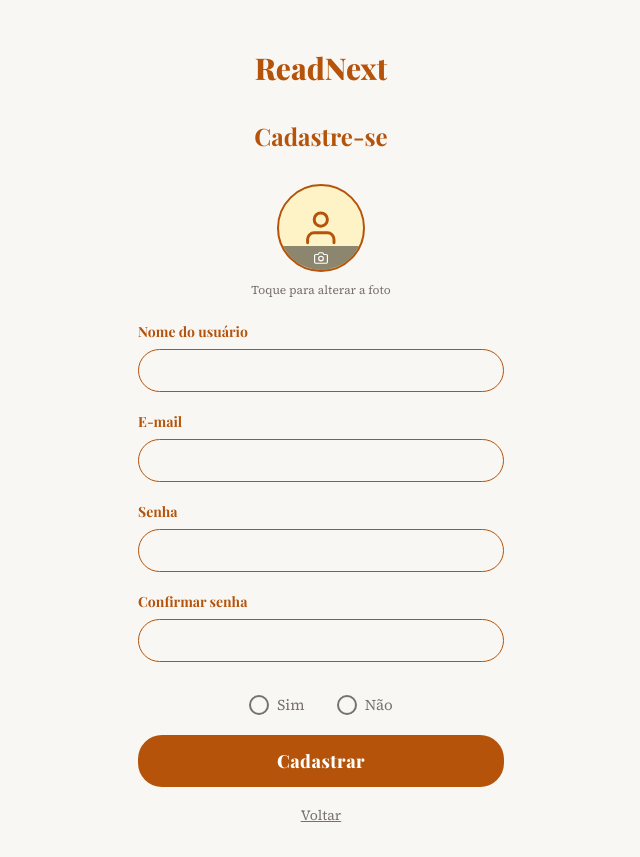
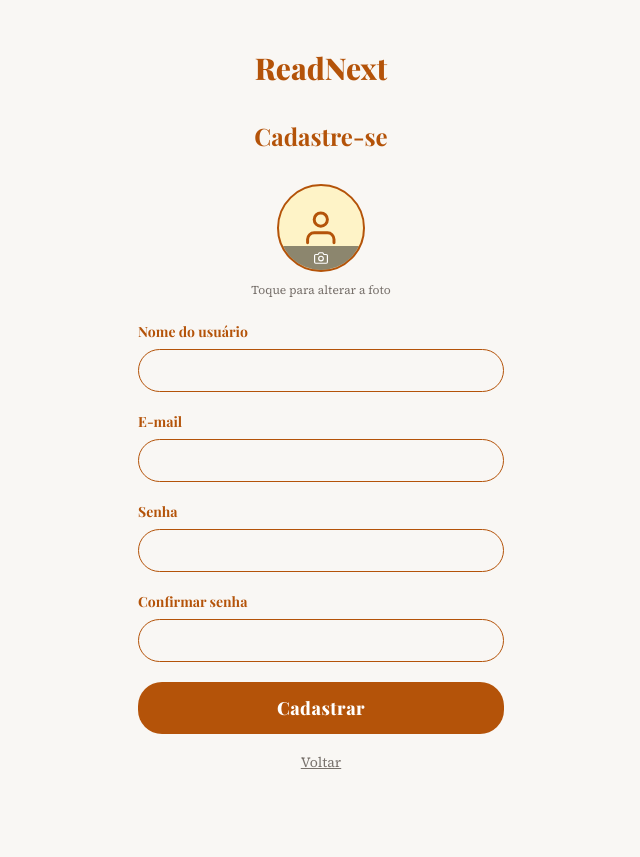
Before and after one commit to anaclaraspadari/readnext, a Next.js app: page /register in a window 1280 px wide. Shown: the whole page, without its empty margins (319-959 px from the left). After the commit the page ends 804 px from the top, so only its background shows below. Built offline with nearby package versions, Linux system fonts and the light colour scheme.

Commit message:
Retirando componente inutilizado da página de cadastro

```diff
--- a/src/app/register/page.tsx
+++ b/src/app/register/page.tsx
@@ -80,24 +80,6 @@ export default function CadastroPage() {
 
         {erro && <p style={styles.error}>{erro}</p>}
 
-        {/* Sim / Não */}
-        <div style={{ display: 'flex', justifyContent: 'center', gap: 32, margin: '12px 0 20px' }}>
-          {[{ label: 'Sim', val: true }, { label: 'Não', val: false }].map(({ label, val }) => (
-            <label key={label} style={{ display: 'flex', alignItems: 'center', gap: 8, fontSize: 15, color: 'var(--text-secondary)', cursor: 'pointer' }}>
-              <span
-                onClick={() => setAceito(val)}
-                style={{
-                  width: 20, height: 20, borderRadius: '50%',
-                  border: `2px solid ${aceito === val ? 'var(--brand)' : 'var(--text-secondary)'}`,
-                  background: aceito === val ? 'var(--brand)' : 'transparent',
-                  display: 'inline-block', transition: 'all 0.15s',
-                }}
-              />
-              {label}
-            </label>
-          ))}
-        </div>
-
         <button onClick={handleCadastrar} disabled={loading} style={styles.btn}>
           {loading ? 'Cadastrando...' : 'Cadastrar'}
         </button>
--- a/src/services/livros.service.ts
+++ b/src/services/livros.service.ts
@@ -1,76 +1,44 @@
 import * as LivrosRepository from '@/repositories/livros.repository';
 import type { StatusLeitura } from '@/repositories/livros.repository';
-
-const STATUS_VALIDOS: StatusLeitura[] = ['quero_ler', 'lendo', 'lido', 'abandonado'];
-const LIMITE_FILA = 15;
 
 export class LivroNaoEncontradoError extends Error {
   constructor() { super('Livro não encontrado para o usuário autenticado.'); }
 }
-
 export class LimiteFilaError extends Error {
   constructor(public readonly pendentes: number) {
     super(`Você já tem ${pendentes} livros na fila. Termine um antes de adicionar outro!`);
   }
 }
-
 export class StatusInvalidoError extends Error {
   constructor() { super('Status inválido.'); }
 }
-
 export class LivroJaNaEstanteError extends Error {
   constructor() { super('Este livro já está na sua estante.'); }
 }
-
 export async function listarLivros(usuario_id: string) {
   return LivrosRepository.findAllByUsuario(usuario_id);
 }
 
-export async function adicionarLivro(
-  usuario_id: string,
-  dados: {
-    google_book_id: string;
-    titulo: string;
-    autores?: string[];
-    capa_url?: string;
-    status?: string;
-  }
-) {
+const STATUS_VALIDOS: StatusLeitura[] = ['quero_ler', 'lendo', 'lido', 'abandonado'];
+const LIMITE_FILA = 15;
+
+export async function adicionarLivro(usuario_id: string,dados: {google_book_id: string;titulo: string;autores?: string[];capa_url?: string;status?: string;}) {
   const { google_book_id, titulo, autores, capa_url, status: statusRaw } = dados;
+  const status: StatusLeitura = statusRaw && STATUS_VALIDOS.includes(statusRaw as StatusLeitura) ? (statusRaw as StatusLeitura) : 'quero_ler';
 
-  // Valida e normaliza status
-  const status: StatusLeitura =
-    statusRaw && STATUS_VALIDOS.includes(statusRaw as StatusLeitura)
-      ? (statusRaw as StatusLeitura)
-      : 'quero_ler';
-
-  // Verifica duplicata
   const jaExiste = await LivrosRepository.findByGoogleBookId(google_book_id, usuario_id);
-  if (jaExiste) throw new LivroJaNaEstanteError();
-
-  // Verifica limite de fila (só quero_ler e lendo contam)
+  if (jaExiste) {
+    throw new LivroJaNaEstanteError()
+  };
   if (status === 'quero_ler' || status === 'lendo') {
     const pendentes = await LivrosRepository.countPendentes(usuario_id);
     console.log(`[LIMITE] usuario_id=${usuario_id} pendentes=${pendentes}`);
     if (pendentes >= LIMITE_FILA) throw new LimiteFilaError(pendentes);
   }
-
-  return LivrosRepository.create({
-    google_book_id,
-    titulo,
-    autores: autores || [],
-    capa_url,
-    usuario_id,
-    status,
-  });
+  return LivrosRepository.create({google_book_id, titulo, autores: autores || [], capa_url, usuario_id, status,});
 }
 
-export async function atualizarStatus(
-  usuario_id: string,
-  livro_id: string,
-  status: string,
-  avaliacao?: number | null
-) {
+export async function atualizarStatus(usuario_id: string,livro_id: string,status: string,avaliacao?: number | null) {
   if (!STATUS_VALIDOS.includes(status as StatusLeitura)) {
     throw new StatusInvalidoError();
   }
@@ -78,22 +46,14 @@ export async function atualizarStatus(
   const livro = await LivrosRepository.findById(livro_id, usuario_id);
   if (!livro) throw new LivroNaoEncontradoError();
 
-  // Verifica limite ao mover para status ativo
   if (status === 'quero_ler' || status === 'lendo') {
     const pendentes = await LivrosRepository.countPendentes(usuario_id);
     if (pendentes >= LIMITE_FILA) throw new LimiteFilaError(pendentes);
   }
 
-  const avaliacaoValida =
-    avaliacao != null && Number.isInteger(avaliacao) && avaliacao >= 1 && avaliacao <= 5
-      ? avaliacao
-      : null;
+  const avaliacaoValida = avaliacao != null && Number.isInteger(avaliacao) && avaliacao >= 1 && avaliacao <= 5 ? avaliacao : null;
 
-  return LivrosRepository.update(livro_id, {
-    status: status as StatusLeitura,
-    avaliacao: avaliacaoValida,
-    data_finalizacao: status === 'lido' ? new Date() : null,
-  });
+  return LivrosRepository.update(livro_id, {status: status as StatusLeitura, avaliacao: avaliacaoValida, data_finalizacao: status === 'lido' ? new Date() : null,});
 }
 
 export async function removerLivro(usuario_id: string, livro_id: string) {
```
